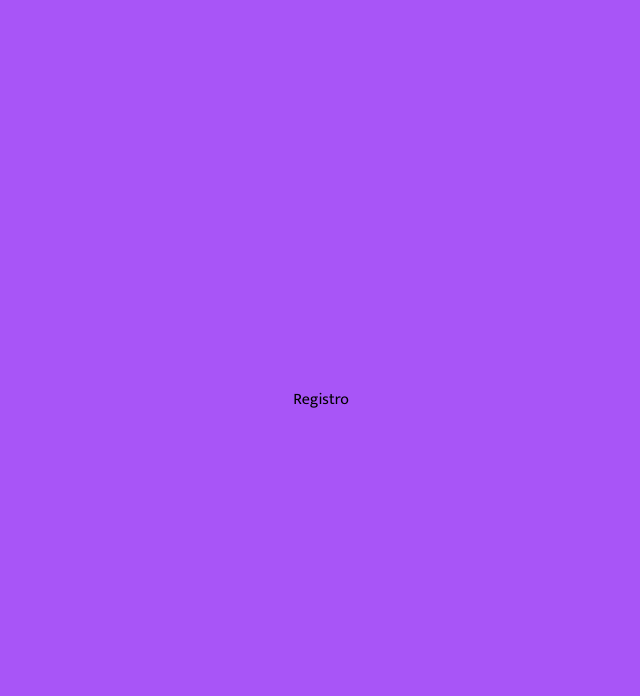
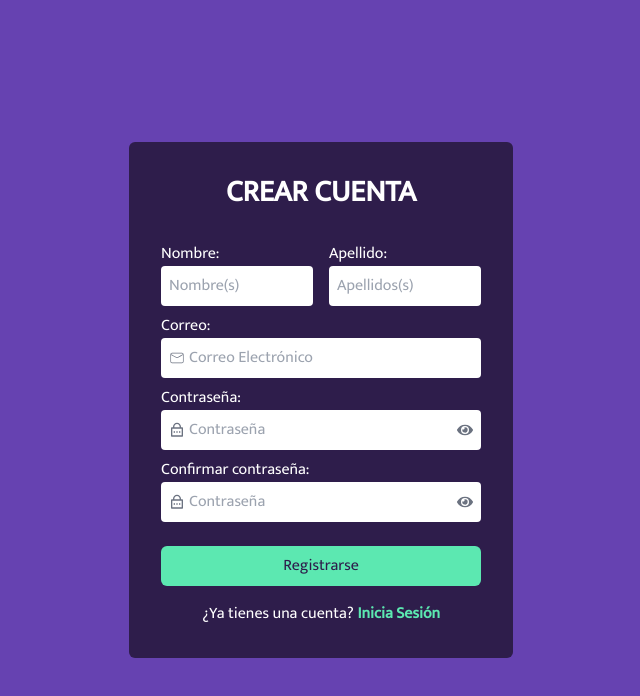
Before and after one commit to Drawnskii/WebGamerFest, a React (Vite) app: page /registro in a window 1280 px wide. Shown: the top 696 px of the page, without its empty margins (319-959 px from the left). Built offline with nearby package versions, Linux system fonts and the light colour scheme.

Commit message:
Se crea un componente 404 (para indicar qque se a redirigido a una página inexistente), se crea el respectivo enrutamiento. Se da estilo al componente registro

```diff
--- a/src/App.jsx
+++ b/src/App.jsx
@@ -6,6 +6,7 @@ import AuthLayout from "./layouts/auth/AuthLayout";
 /* Pages */
 import Login from "./Pages/auth/Login";
 import Registro from "./Pages/auth/Registro";
+import Error404 from "./Pages/404";
 
 /* Aquí se importa el componente al que se le quiere agregar una ruta */
 
@@ -17,6 +18,7 @@ function App() {
           <Route index element={<Login />} />
           <Route path="registro" element={<Registro />} />
         </Route>
+        <Route path="*" element={<Error404 />} />
       </Routes>
     </BrowserRouter>
   );
--- /dev/null
+++ b/src/Pages/404.jsx
@@ -0,0 +1,5 @@
+function Error404() {
+  return <div>Error404</div>;
+}
+
+export default Error404;
--- a/src/Pages/auth/Registro.jsx
+++ b/src/Pages/auth/Registro.jsx
@@ -1,5 +1,141 @@
+/* Librerías de react */
+import { useState } from "react";
+
+/* Importación de íconos */
+import { CiMail } from "react-icons/ci";
+import { RiLockPasswordLine } from "react-icons/ri";
+import { FaEyeSlash, FaEye } from "react-icons/fa";
+import { Link } from "react-router-dom";
+
 function Registro() {
-  return <div>Registro</div>;
+  // Función para cambiar el estado de los campos contraseña
+  const [showPassword, setShowPassword] = useState(false);
+  const handleShowPassword = () => {
+    setShowPassword(!showPassword);
+  };
+
+  const [showConfirmPassword, setShowConfirmPassword] = useState(false);
+  const handleConfirmPassword = () => {
+    setShowConfirmPassword(!showConfirmPassword);
+  };
+
+  return (
+    <div className="bg-dark-purple p-8 rounded-md w-96">
+      <div className="mb-8 flex justify-center">
+        <h1 className="text-3xl uppercase font-bold  text-white">
+          Crear Cuenta
+        </h1>
+      </div>
+      <form>
+        <div className="mb-2 grid grid-cols-2 gap-4">
+          <div>
+            <label htmlFor="txtNombre" className=" text-white">
+              Nombre:
+            </label>
+            <input
+              type="text"
+              className="rounded w-full pl-2 py-2"
+              id="txtNombre"
+              placeholder="Nombre(s)"
+            />
+          </div>
+          <div>
+            <label htmlFor="txtApellido" className=" text-white">
+              Apellido:
+            </label>
+            <input
+              type="text"
+              className="rounded w-full  pl-2 py-2"
+              id="txtApellido"
+              placeholder="Apellidos(s)"
+            />
+          </div>
+        </div>
+        <div className="mb-2">
+          <label htmlFor="txtEmail" className=" text-white">
+            Correo:
+          </label>
+          <div className="relative">
+            <CiMail className="absolute left-2 top-1/2 -translate-y-1/2 text-gray-500" />
+            <input
+              type="email"
+              className="rounded w-full px-7 py-2"
+              id="txtEmail"
+              placeholder="Correo Electrónico"
+            />
+          </div>
+        </div>
+        <div className="mb-2">
+          <label htmlFor="txtPassword" className=" text-white">
+            Contraseña:
+          </label>
+          <div className="relative">
+            <RiLockPasswordLine className="absolute left-2 top-1/2 -translate-y-1/2 text-gray-500" />
+            <input
+              type={showPassword ? "text" : "password"}
+              className="rounded w-full px-7 py-2"
+              id="txtPassword"
+              placeholder="Contraseña"
+            />
+            {/* Control del estado, del ícono para mostrar contraseña */}
+            {showPassword ? (
+              <FaEyeSlash
+                className="absolute right-2 top-1/2 -translate-y-1/2 text-gray-500 hover:cursor-pointer"
+                onClick={handleShowPassword}
+              />
+            ) : (
+              <FaEye
+                className="absolute right-2 top-1/2 -translate-y-1/2 text-gray-500 hover:cursor-pointer"
+                onClick={handleShowPassword}
+              />
+            )}
+          </div>
+        </div>
+        <div>
+          <label htmlFor="txtConfirmPassword" className=" text-white">
+            Confirmar contraseña:
+          </label>
+          <div className="relative">
+            <RiLockPasswordLine className="absolute left-2 top-1/2 -translate-y-1/2 text-gray-500" />
+            <input
+              type={showConfirmPassword ? "text" : "password"}
+              className="rounded w-full px-7 py-2"
+              id="txtConfirmPassword"
+              placeholder="Contraseña"
+            />
+            {/* Control del estado, del ícono para mostrar contraseña */}
+            {showConfirmPassword ? (
+              <FaEyeSlash
+                className="absolute right-2 top-1/2 -translate-y-1/2 text-gray-500 hover:cursor-pointer"
+                onClick={handleConfirmPassword}
+              />
+            ) : (
+              <FaEye
+                className="absolute right-2 top-1/2 -translate-y-1/2 text-gray-500 hover:cursor-pointer"
+                onClick={handleConfirmPassword}
+              />
+            )}
+          </div>
+        </div>
+        <div className="mt-2">
+          <button className="bg-light-green rounded-md text-dark-purple w-full py-2 mt-4">
+            Registrarse
+          </button>
+        </div>
+        <div className="mt-4 text-center">
+          <div>
+            <label className="text-white">¿Ya tienes una cuenta? </label>
+            <Link
+              to="/"
+              className="text-light-green font-semibold hover:underline transition-all"
+            >
+              Inicia Sesión
+            </Link>
+          </div>
+        </div>
+      </form>
+    </div>
+  );
 }
 
 export default Registro;
--- a/src/layouts/auth/AuthLayout.jsx
+++ b/src/layouts/auth/AuthLayout.jsx
@@ -2,7 +2,7 @@ import { Outlet } from "react-router-dom";
 
 function AuthLayout() {
   return (
-    <div className="bg-purple-500 min-h-screen flex items-center justify-center">
+    <div className="bg-light-purple min-h-screen flex items-center justify-center">
       <Outlet />
     </div>
   );
```
